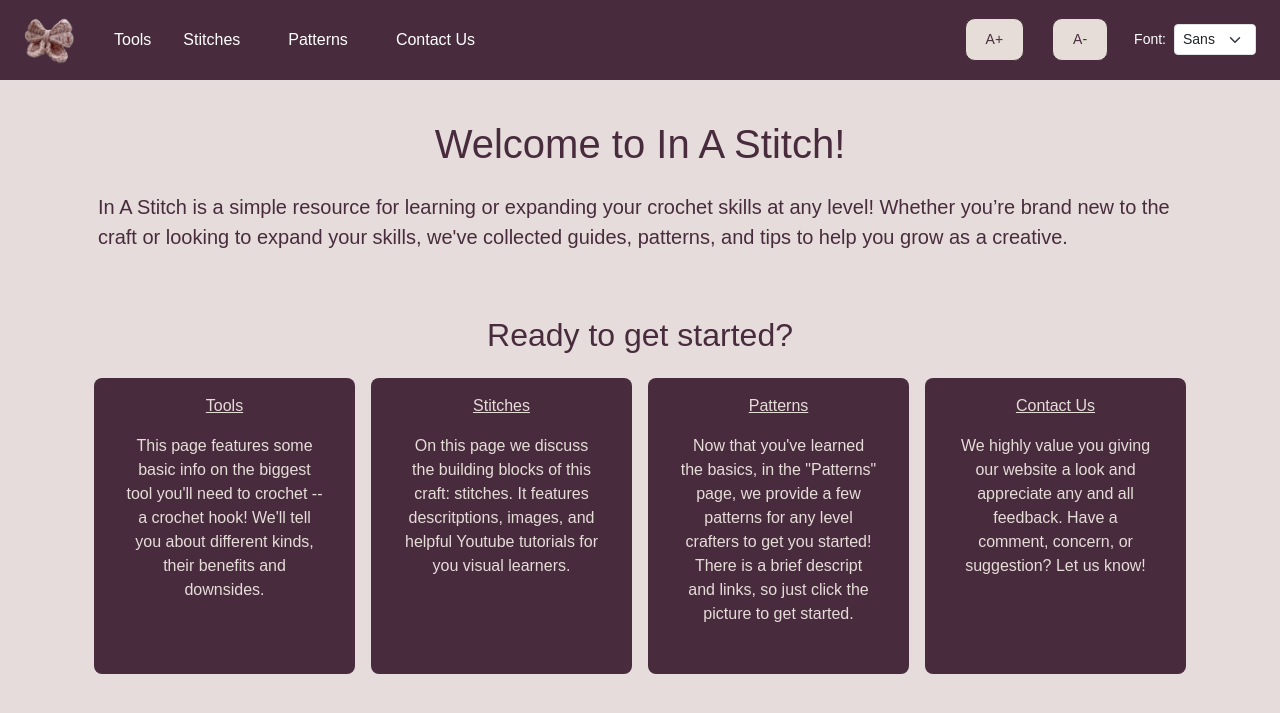
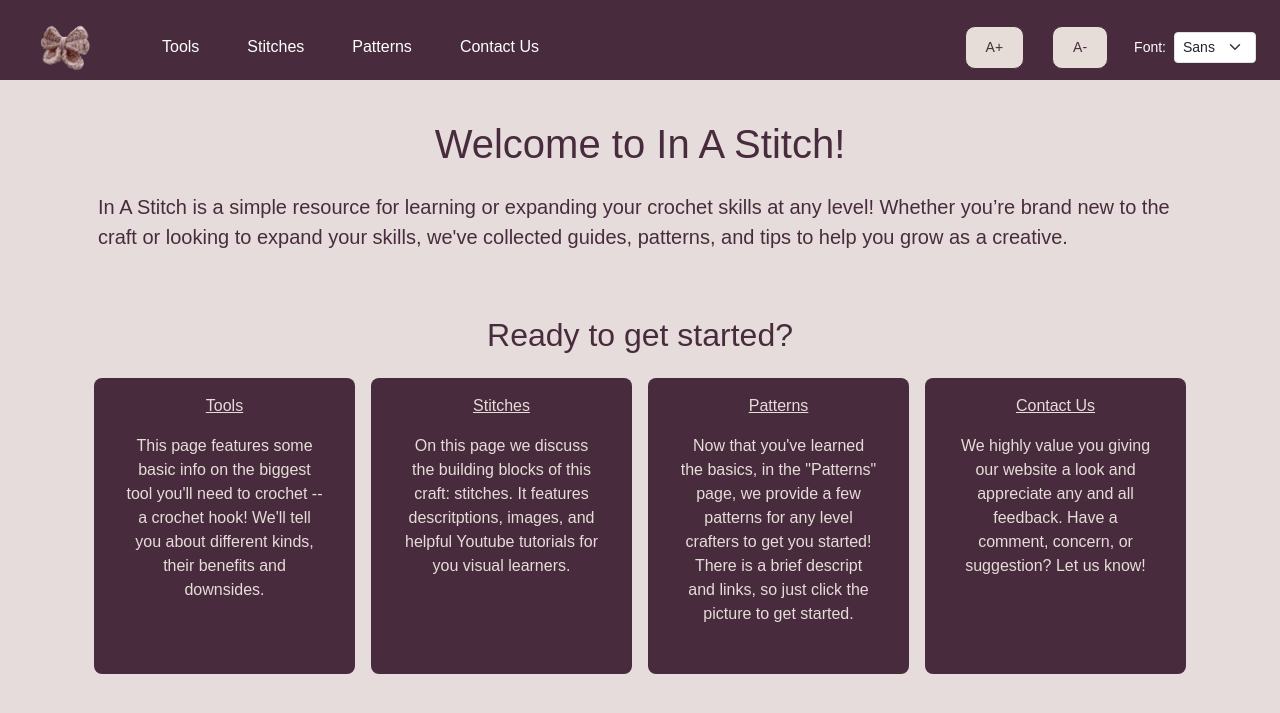
Before and after one commit to cdrm1/inastitch, a Jekyll site: the page built from index.html, in a window 1280 px wide. Shown: the top 713 px of the page. Built offline with Jekyll 4.4.1, drawn with Linux system fonts in a browser that asks for light colours.

Commit message:
added readme

```diff
--- a/assets/css/main.css
+++ b/assets/css/main.css
@@ -169,20 +169,3 @@ input[type="submit"]:hover {
 		margin: 0 auto 0.9375rem auto; /* 15px */
 	}
 }
-
-
-/* code to fix the padding on the logo!!!  */
-/* logo link = the first <a> inside the left flex group */
-header nav > .d-flex a:first-child {
-  padding: 0 !important;         /* remove the big vertical padding */
-  line-height: 0;                /* kill extra line height */
-  text-decoration: none;         /* keep the logo un-underlined */
-  display: inline-flex;
-  align-items: center;
-}
-header nav > .d-flex a:first-child img {
-  display: block;                /* remove inline baseline gap */
-  height: 50px;                  /* match your width attr for stability */
-  width: 50px;
-  vertical-align: middle;
-}
```
Also changed, not shown: README.txt (added).
